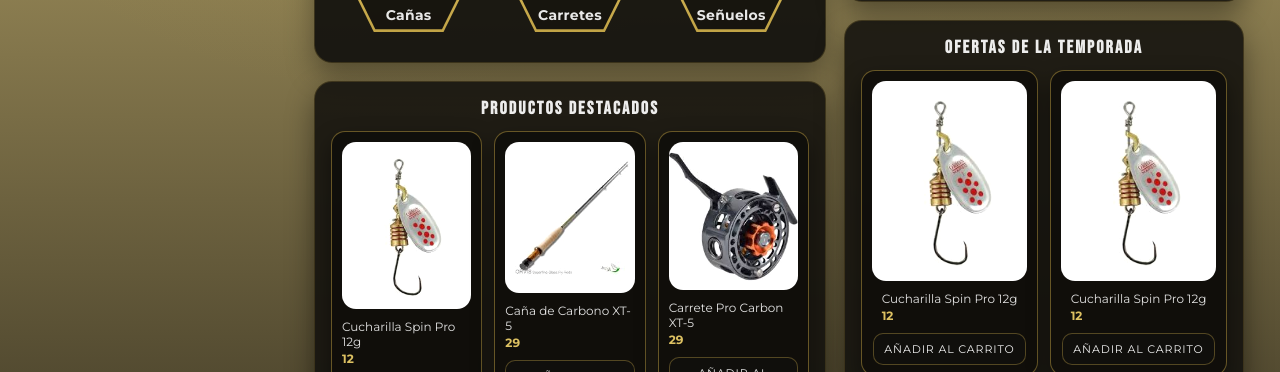
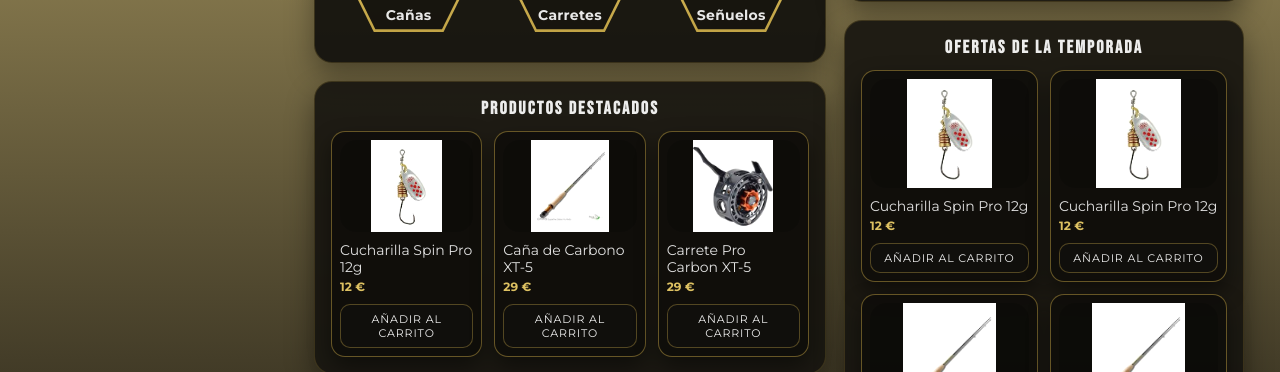
Before and after one commit to RubenZubicoa/Tienda-pesca, an Angular app: page / in a window 1280 px wide. Shown: the part 580-952 px from the top of the page. Built offline with nearby package versions, Linux system fonts and the light colour scheme; no server answers.

Commit message:
refactor: mejorar los estilos de los productos

```diff
--- a/src/app/shared/components/product-card/product-card.html
+++ b/src/app/shared/components/product-card/product-card.html
@@ -6,7 +6,7 @@
     <img class="product-card__img" [src]="p.imageUrl" [alt]="p.name" loading="lazy" />
     <div class="product-card__meta">
       <p class="product-card__name">{{ p.name }}</p>
-      <p class="product-card__price">{{ p.price }}</p>
+      <p class="product-card__price">{{ p.price }} €</p>
     </div>
     <button class="btn btn--ghost btn--sm" type="button">AÑADIR AL CARRITO</button>
   </article>
--- a/src/app/shared/components/product-card/product-card.scss
+++ b/src/app/shared/components/product-card/product-card.scss
@@ -0,0 +1,59 @@
+:host {
+  display: block;
+}
+
+.product-card {
+  width: 100%;
+  max-width: none;
+  padding: 10px;
+  gap: 10px;
+  align-items: stretch;
+  justify-content: flex-start;
+  text-align: left;
+}
+
+.product-card--compact {
+  padding: 8px;
+  gap: 10px;
+}
+
+.product-card__img {
+  width: 100%;
+  height: auto;
+  aspect-ratio: 4 / 3;
+  border-radius: 16px !important;
+  object-fit: contain;
+  object-position: center;
+  background: rgba(0, 0, 0, 0.18);
+}
+
+.product-card--compact .product-card__img {
+  aspect-ratio: 16 / 11;
+}
+
+.product-card__meta {
+  width: 100%;
+}
+
+.product-card__name {
+  margin: 0;
+  font-size: 14px;
+  line-height: 1.25;
+  display: -webkit-box;
+  -webkit-line-clamp: 2;
+  -webkit-box-orient: vertical;
+  overflow: hidden;
+}
+
+.product-card__price {
+  margin: 0;
+  font-size: 12px;
+}
+
+.product-card .btn {
+  width: 100%;
+}
+
+.product-card--compact .btn {
+  padding-block: 7px;
+}
```
